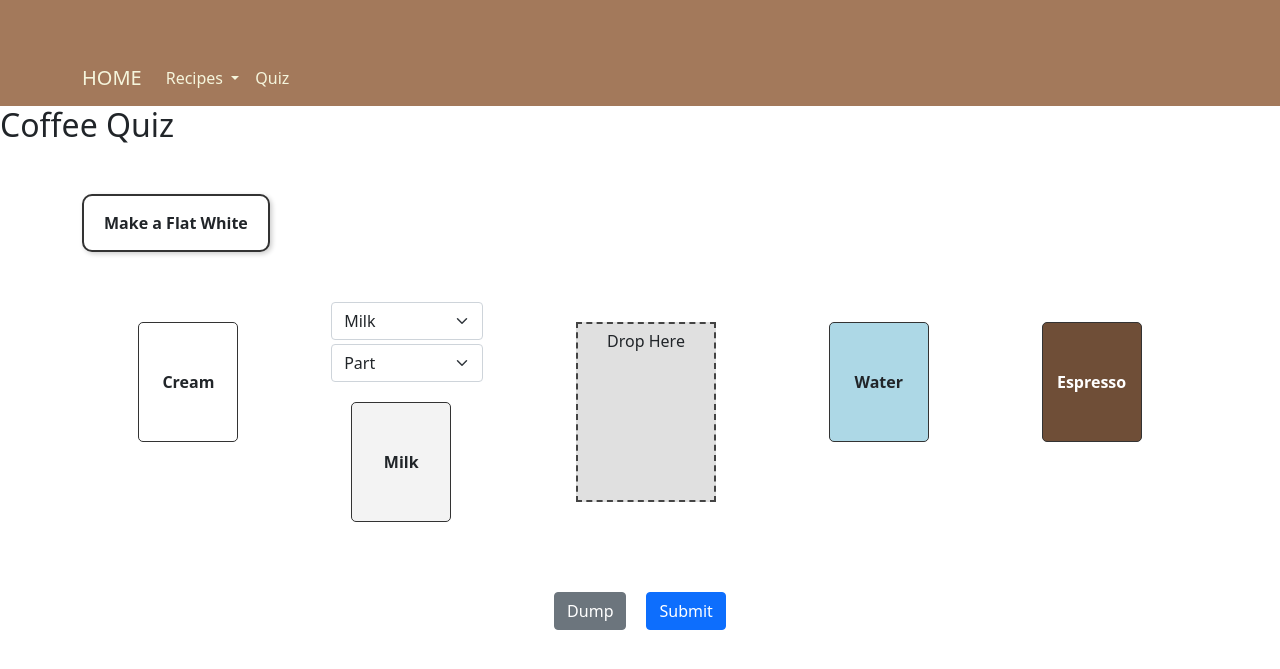
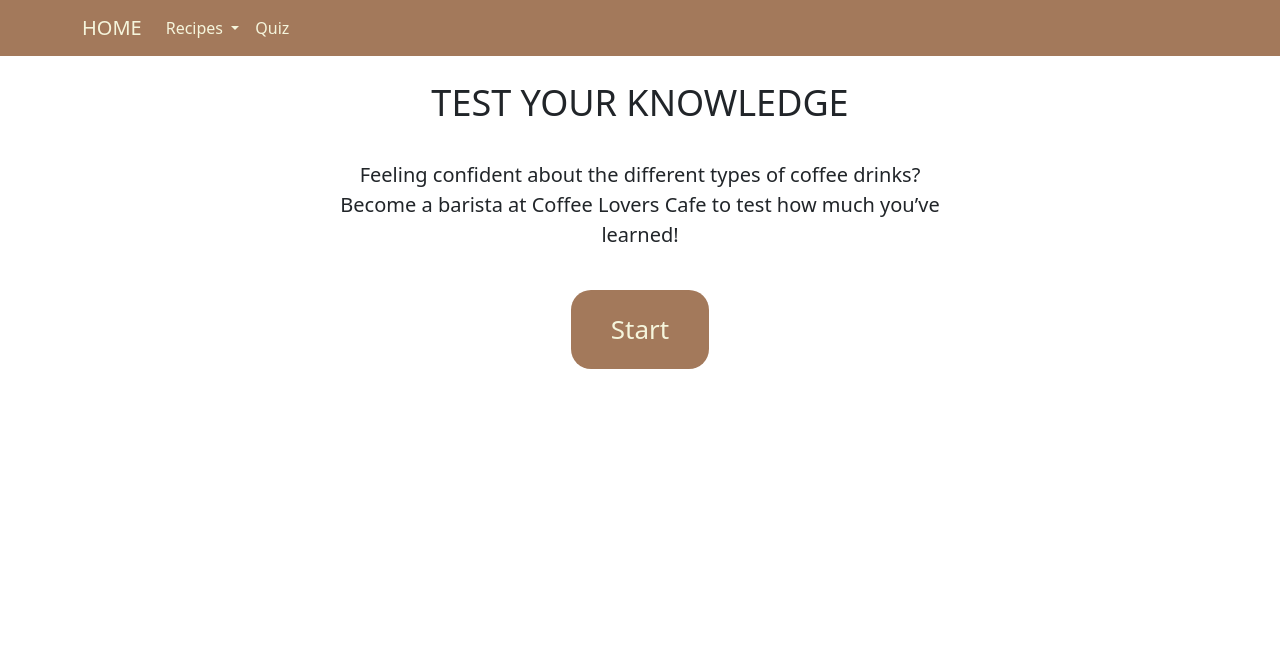
Before and after one commit to kripha/coffee-tutorial, a Flask app: page /quiz in a window 1280 px wide. Shown: the top 669 px of the page. Run offline with Flask 3, Linux system fonts and the light colour scheme; some libraries are stand-ins or nearby versions.

Commit message:
feat: implemented the quiz home page && fixed the nav bar in the quiz_item page

```diff
--- a/server.py
+++ b/server.py
@@ -200,6 +200,10 @@ def make(id):
 
 @app.route('/quiz')
 def quiz():
+    return render_template('quiz_home.html', all_drinks=drinks)
+
+@app.route('/quiz_item')
+def quiz_item():
     return render_template('quiz_item.html', all_drinks=drinks)
 
 @app.context_processor
--- /dev/null
+++ b/templates/quiz_home.html
@@ -0,0 +1,59 @@
+{% extends "layout.html" %}
+
+{% block content %}
+
+<style>
+  #quiz_title{
+    text-align: center;
+    font-size: 36px;
+    padding: 20px;
+  }
+  #desc{
+    text-align: center;
+    font-size: 20px;
+    padding: 10px;
+  }
+  #start{
+    text-align: center;
+    padding: 30px;
+  }
+  #startbutton{
+    background-color: #a3795bff;
+    color: #f5f5dc;
+    font-size: 26px;
+    border: none;
+    padding-left: 40px;
+    padding-right: 40px;
+    padding-top: 20px;
+    padding-bottom: 20px;
+    border-radius: 20px;
+  }
+</style>
+
+<div class="row" id="quiz_title">
+  <div>
+    TEST YOUR KNOWLEDGE
+  </div>
+</div>
+<div class="row" id="desc">
+  <div class="col-3"></div>
+  <div class="col-6">
+    Feeling confident about the different types of coffee drinks? <br> Become a barista at Coffee Lovers Cafe to test how much you’ve learned!
+  </div>
+  <div class="col-3"></div>
+</div>
+
+<div class="row" id="start">
+  <div class="col-3"></div>
+  <div class="col-6">
+    <button id="startbutton" onclick="window.location.href='/quiz_item'">
+      Start
+    </button>
+  </div>
+  <div class="col-3"></div>
+</div>
+
+
+
+
+{% endblock %}
--- a/templates/quiz_item.html
+++ b/templates/quiz_item.html
@@ -2,7 +2,7 @@
 {% block content %}
 
 <style>
-  .container {
+  .quiz_container {
     display: flex;
     flex-wrap: wrap;
     justify-content: space-around;
@@ -42,7 +42,7 @@
 
 <h2 id="quiz-title">Coffee Quiz</h2>
 
-<div class="container" style="justify-content: left;">
+<div class="quiz_container" style="justify-content: left;">
     <div id="speech-bubble" style="
       background: #fff;
       border: 2px solid #333;
@@ -58,7 +58,7 @@
     </div>
   </div>
 
-<div class="container">
+<div class="quiz_container">
   <div class="cup cream draggable" data-ingredient="Cream">Cream</div>
 
   <div id="milk-cup-container">
```
